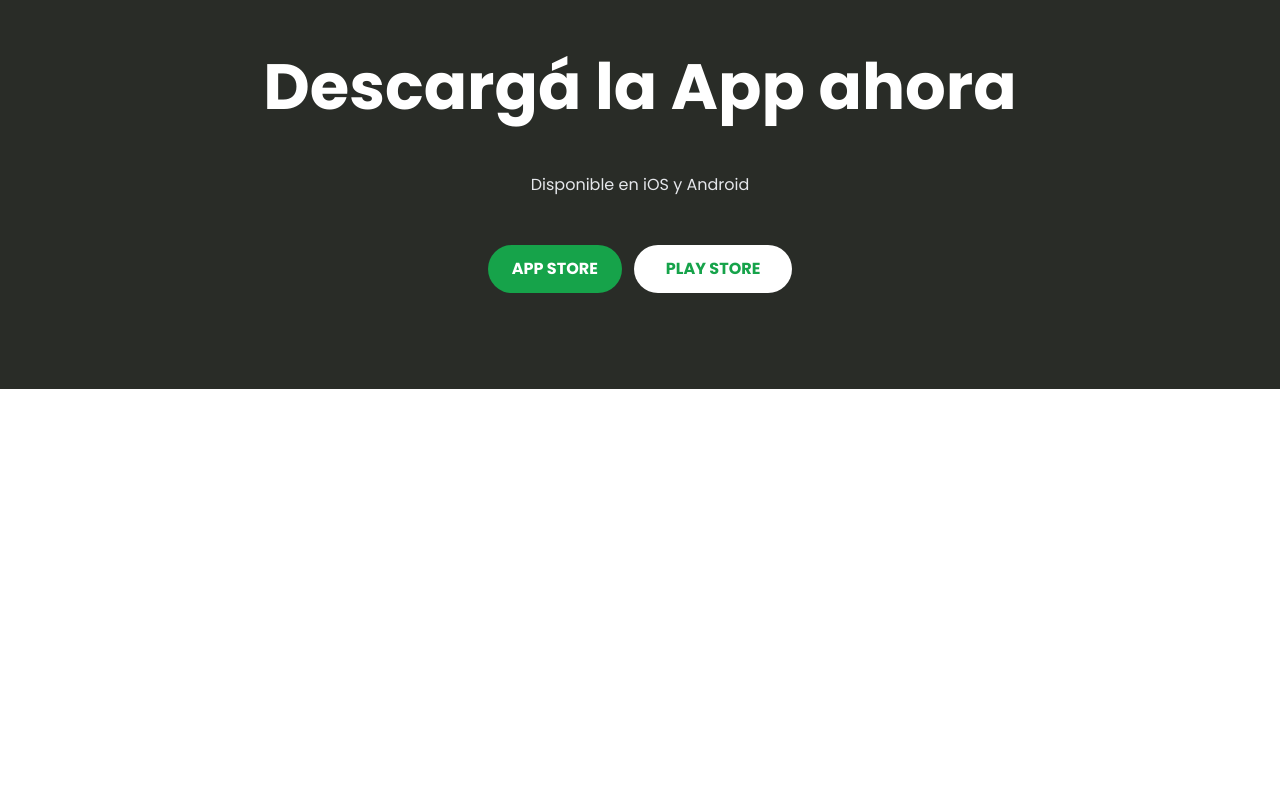
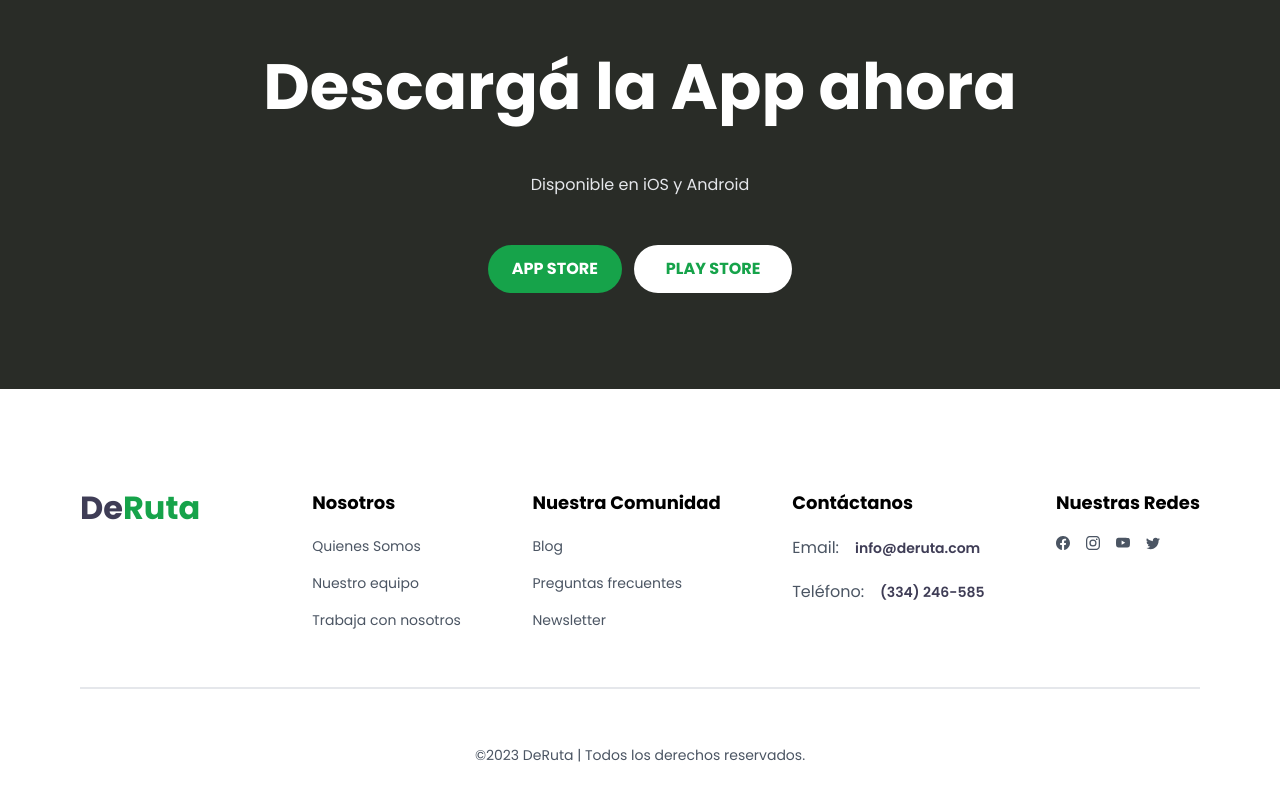
Before and after one commit to pevescarol/DeRuta-web-frontend, a Next.js app: page / in a window 1280 px wide. Shown: the part 3860-4660 px from the top of the page. Before the commit the page ends 4349 px from the top, so only its background shows below. Built offline with nearby package versions, Linux system fonts and the light colour scheme.

Commit message:
footer section

```diff
--- a/app/layout.js
+++ b/app/layout.js
@@ -1,5 +1,6 @@
 import Navbar from '@/components/Navbar'
 import './globals.css'
+import Footer from '@/components/Footer'
 
 export const metadata = {
   title: 'De Rutas',
@@ -12,6 +13,7 @@ export default function RootLayout({ children }) {
       <body>
         <Navbar />
         {children}
+        <Footer />
       </body>
     </html>
   )
--- /dev/null
+++ b/components/Footer.jsx
@@ -0,0 +1,73 @@
+import Link from 'next/link'
+import {BsFacebook, BsInstagram, BsYoutube, BsTwitter} from 'react-icons/bs'
+
+const Footer = () => {
+  return (
+    <footer className='flex items-center justify-center mb-24'>
+      <div className='px-6 lg:px-20 2xl:px-0 flex w-full flex-col gap-14 mx-auto max-w-[1440px]'>
+        <div className="flex flex-col items-start justify-center gap-[10%] md:flex-row">
+          <Link href='/' className='mb-10 bold-32 text-[#3F3D56]' >
+            De<span className='text-green-600'>Ruta</span>
+          </Link>
+
+          <div className="flex flex-wrap gap-10 sm:justify-between md:flex-1">
+
+            <div className="flex flex-col gap-5">
+              <h4 className='bold-18 whitespace-nowrap'>Nosotros</h4>
+              <ul className='regular-14 flex flex-col gap-4 text-gray-600'>
+                <li>Quienes Somos</li>
+                <li>Nuestro equipo</li>
+                <li>Trabaja con nosotros</li>
+              </ul>
+            </div>
+
+            <div className="flex flex-col gap-5">
+              <h4 className='bold-18 whitespace-nowrap'>Nuestra Comunidad</h4>
+              <ul className='regular-14 flex flex-col gap-4 text-gray-600'>
+                <li>Blog</li>
+                <li>Preguntas frecuentes</li>
+                <li>Newsletter</li>
+              </ul>
+            </div>
+
+            <div className="flex flex-col gap-5">
+              <h4 className='bold-18 whitespace-nowrap'>Contáctanos</h4>
+              <Link href='/' className='flex items-center gap-4 md:flex-col lg:flex-row'>
+                  <p className='whitespace-nowrap text-gray-600'>Email:</p>
+                  <p className='medium-14 whitespace-nowrap text-[#3F3D56]'>info@deruta.com</p>
+              </Link>
+              <Link href='/' className='flex items-center gap-4 md:flex-col lg:flex-row'>
+                  <p className='whitespace-nowrap text-gray-600'>Teléfono:</p>
+                  <p className='medium-14 whitespace-nowrap text-[#3F3D56]'>(334) 246-585</p>
+              </Link>
+            </div>
+
+            <div className="flex flex-col gap-5">
+              <h4 className='bold-18 whitespace-nowrap'>Nuestras Redes</h4>
+              <ul className='regular-14 flex gap-4 text-gray-600'>
+                <Link href='/'>
+                  <BsFacebook />
+                </Link>
+                <Link href='/'>
+                  <BsInstagram />
+                </Link>
+                <Link href='/'>
+                  <BsYoutube />
+                </Link>
+                <Link href='/'>
+                  <BsTwitter />
+                </Link>
+              </ul>
+            </div>
+
+          </div>
+        </div>
+        <div className="border bg-gray-600"></div>
+        <p className='regular-14 w-full text-center text-gray-600'>&#169;2023 DeRuta | Todos los derechos reservados.</p>
+      </div>
+
+    </footer>
+  )
+}
+
+export default Footer
```
